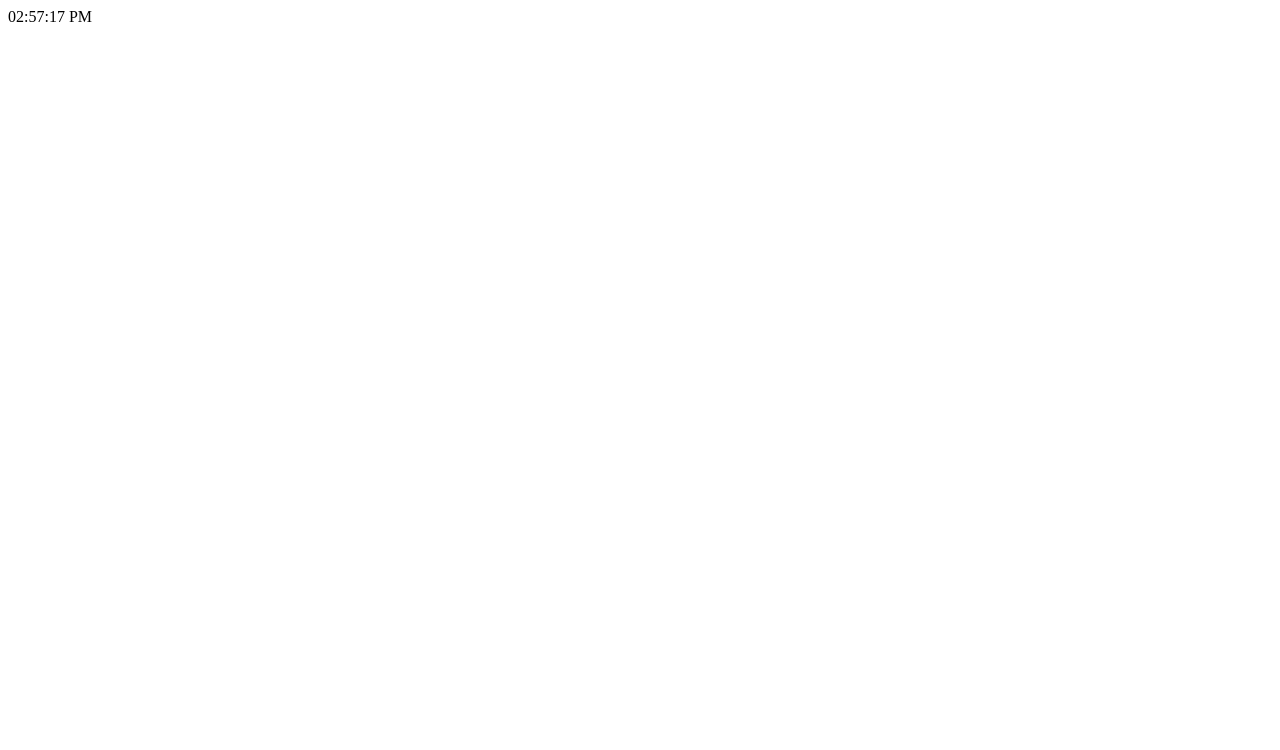
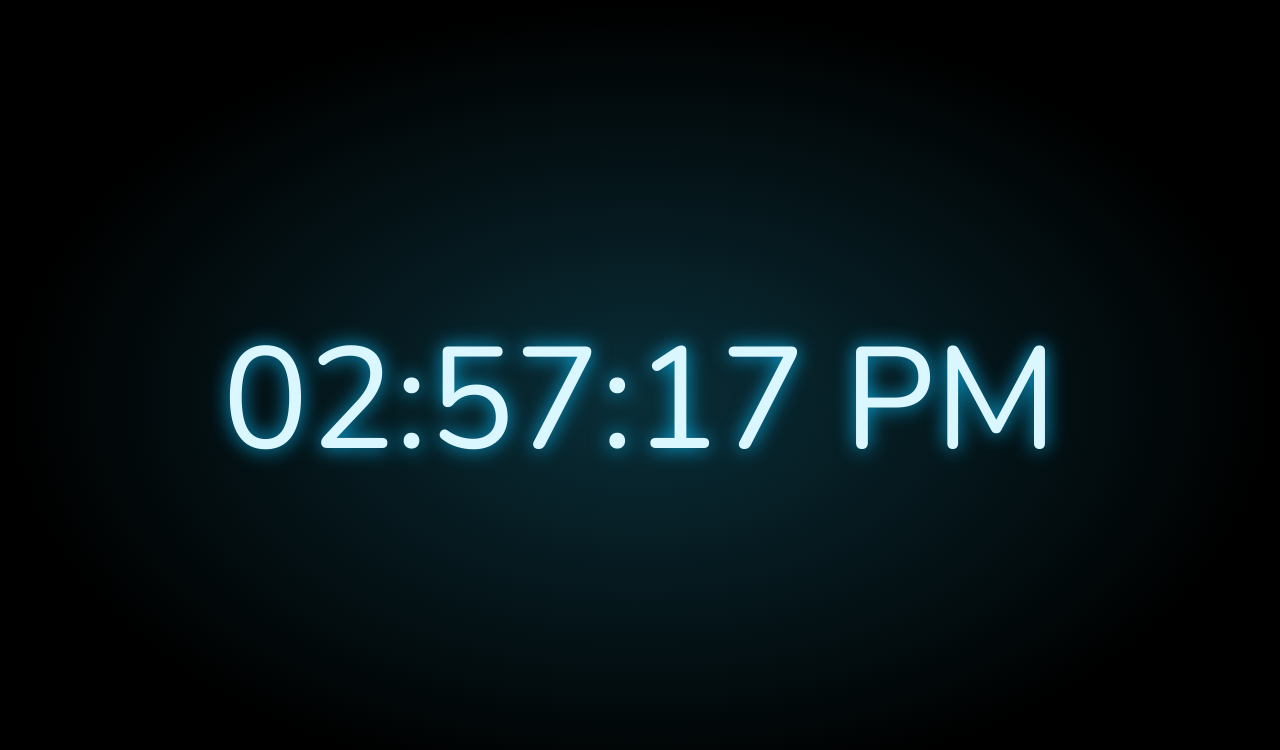
Before and after one commit to devcarolinealmeida/digital-clock, a plain HTML site: page index.html in a window 1280 px wide. Drawn offline with nearby package versions, Linux system fonts and the light colour scheme.

Commit message:
add css clock

```diff
--- a/assets/css/style.css
+++ b/assets/css/style.css
@@ -0,0 +1,26 @@
+@import url('https://fonts.googleapis.com/css2?family=Nunito&display=swap');
+
+
+body {
+    background: #0f3854;
+    background: radial-gradient(ellipse at center,  #0a2e38  0%, #000000 70%);
+    background-size: 100%;
+    padding: 0;
+    margin: 0;
+    box-sizing: border-box;
+}
+
+.container {
+    display: flex;
+    flex-direction: column;
+    height: 100vh;
+    text-align: center;
+    justify-content: center;
+}
+
+#clock {
+    font-size: 9rem;
+    font-family: 'Nunito', sans-serif;
+    color: #daf6ff;
+    text-shadow: 0 0 20px rgba(10, 175, 230, 1),  0 0 20px rgba(10, 175, 230, 0);
+}
--- a/index.html
+++ b/index.html
@@ -8,7 +8,9 @@
     <link rel="stylesheet" href="assets/css/style.css">
 </head>
 <body>
-    <div id="clock"></div>
+    <section class="container">
+        <div id="clock"></div>
+    </section>
     <script src="assets/js/main.js"></script>
 </body>
 </html>
```
